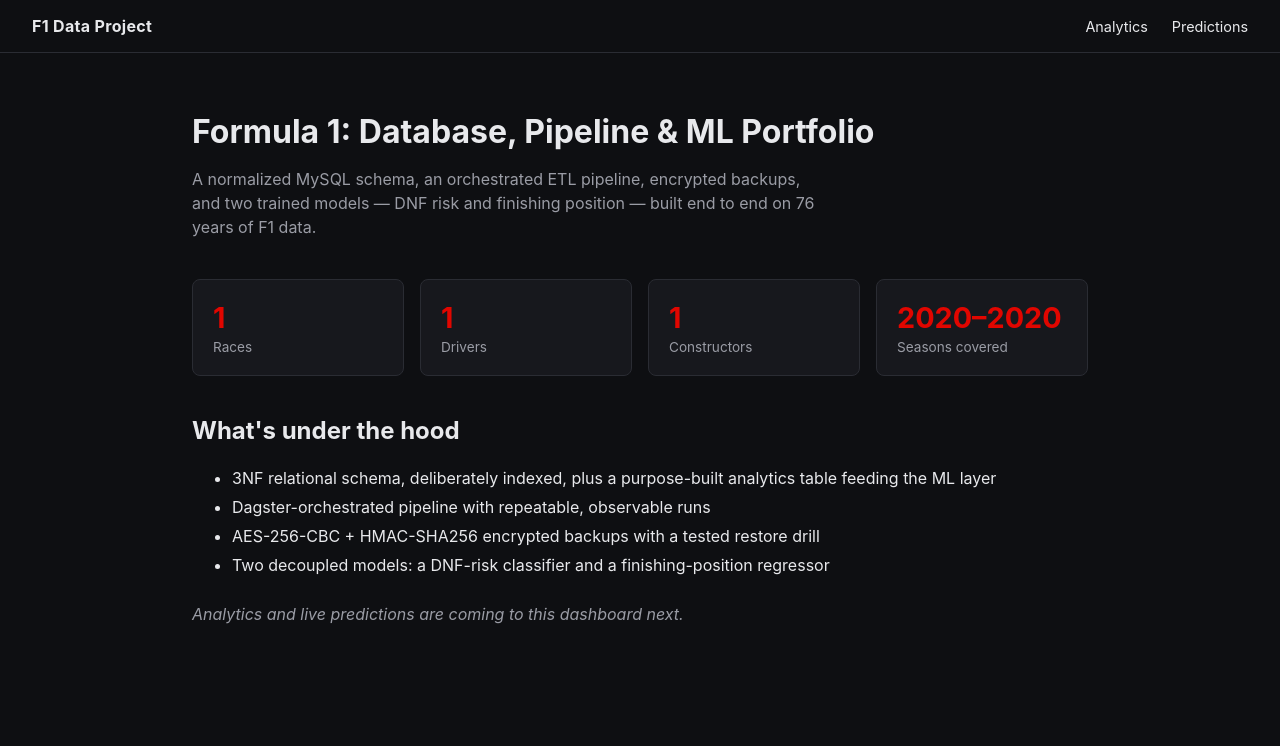
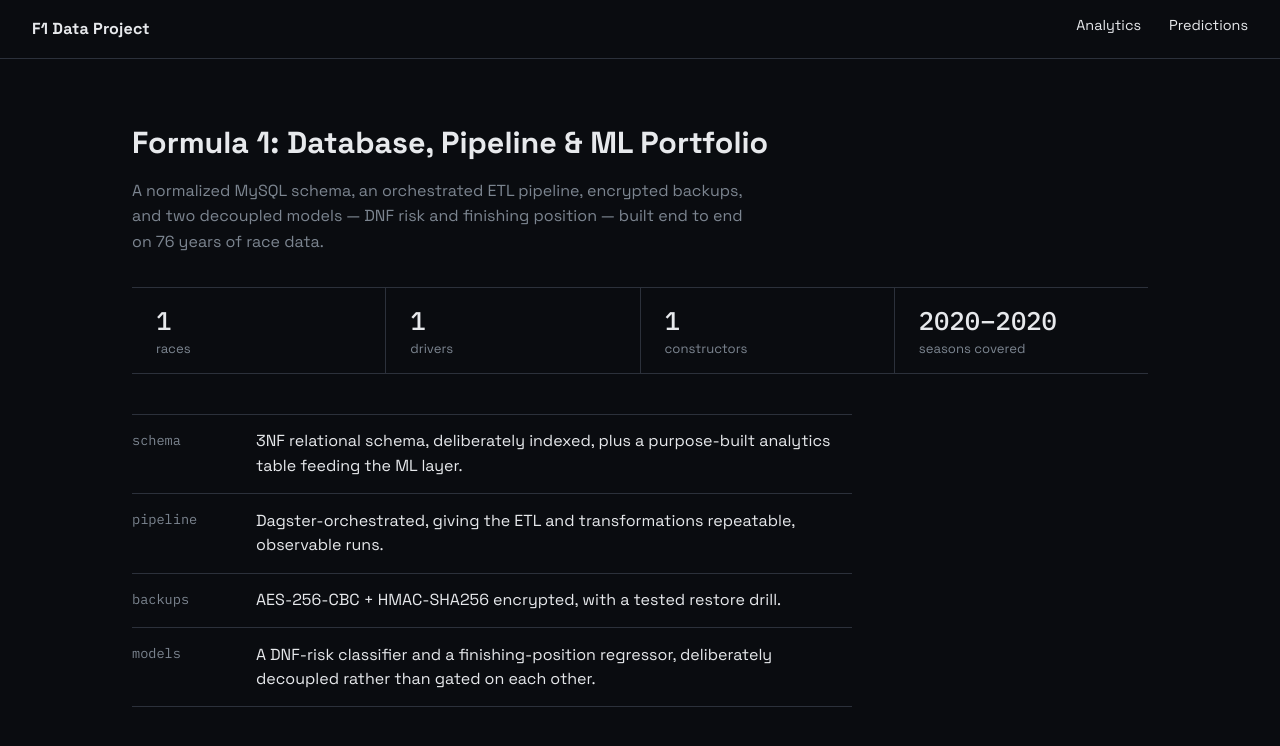
Before and after one commit to Firadwelt06/f1-data-project, a Flask app: page / in a window 1280 px wide. Shown: the top 746 px of the page. Run offline with Flask 3, Linux system fonts and the light colour scheme; tables that the repository leaves empty or names only in its code hold one stand-in row (values such as "Sample post"); some libraries are stand-ins or nearby versions.

Commit message:
style: Update CSS variables and improve layout for better readability and aesthetics fix: Correct driver selection logic in head-to-head analysis fix: Update font color and style in pit stops chart feat: Integrate Google Fonts for improved typography across templates refactor: Enhance index page structure and content clarity style: Highlight predicted values in hypothetical predictions

```diff
--- a/dashboard/static/css/style.css
+++ b/dashboard/static/css/style.css
@@ -1,10 +1,17 @@
 :root {
-    --bg: #0e0f12;
-    --panel: #17181d;
-    --border: #2a2c33;
-    --text: #e8e9ec;
-    --muted: #9a9ca5;
-    --accent: #e10600; /* F1 red */
+    --bg: #0A0C10;
+    --panel: #14171D;
+    --border: #2C313B;
+    --text: #E7E9EC;
+    --muted: #7C8590;
+    --accent: #C400FF;   /* fastest-lap purple — reserved for model output, never decoration */
+    --error: #FF5F5F;
+    --font-sans: 'Space Grotesk', -apple-system, "Segoe UI", sans-serif;
+    --font-mono: 'IBM Plex Mono', 'SFMono-Regular', Consolas, monospace;
+}
+
+@media (prefers-reduced-motion: reduce) {
+    * { transition: none !important; animation: none !important; }
 }
 
 * { box-sizing: border-box; }
@@ -13,8 +20,13 @@ body {
     margin: 0;
     background: var(--bg);
     color: var(--text);
-    font-family: -apple-system, "Segoe UI", Roboto, Helvetica, Arial, sans-serif;
+    font-family: var(--font-sans);
 }
+
+a { color: inherit; }
+:focus-visible { outline: 2px solid var(--accent); outline-offset: 2px; }
+
+/* ---------- Nav ---------- */
 
 .topnav {
     display: flex;
@@ -25,52 +37,176 @@ body {
 }
 
 .brand {
-    color: var(--text);
     text-decoration: none;
     font-weight: 700;
-    letter-spacing: 0.02em;
+    letter-spacing: 0.01em;
 }
 
-.nav-links { display: flex; gap: 1.5rem; }
+.nav-links { display: flex; gap: 1.75rem; }
 
-.content { max-width: 960px; margin: 0 auto; padding: 2rem; }
+.nav-link {
+    text-decoration: none;
+    font-size: 0.9rem;
+    padding-bottom: 0.35rem;
+    border-bottom: 2px solid transparent;
+    transition: border-color 0.15s ease, color 0.15s ease;
+}
+.nav-link:hover { border-bottom-color: var(--accent); }
+.nav-link.disabled { color: var(--muted); cursor: default; pointer-events: none; }
 
-.hero { margin-bottom: 2.5rem; }
-.hero h1 { font-size: 2rem; margin-bottom: 0.5rem; }
+.content { max-width: 1080px; margin: 0 auto; padding: 2.5rem 2rem; }
+
+/* ---------- Landing: session header + info strip + spec list ---------- */
+
+.session-header { max-width: 640px; margin-bottom: 2rem; }
+.session-header h1 { font-size: 1.9rem; line-height: 1.25; margin-bottom: 0.75rem; }
+
+.subtitle { color: var(--muted); max-width: 620px; line-height: 1.6; }
+
+.info-strip {
+    display: flex;
+    border-top: 1px solid var(--border);
+    border-bottom: 1px solid var(--border);
+    margin-bottom: 2.5rem;
+}
+
+.info-strip .cell {
+    flex: 1;
+    padding: 1rem 1.5rem;
+    display: flex;
+    flex-direction: column;
+    gap: 0.2rem;
+    border-left: 1px solid var(--border);
+}
+.info-strip .cell:first-child { border-left: none; }
+
+.cell-value { font-family: var(--font-mono); font-size: 1.6rem; font-weight: 500; }
+.cell-label { color: var(--muted); font-size: 0.82rem; }
+
+.spec-list { max-width: 720px; }
+
+.spec-row {
+    display: flex;
+    gap: 1.5rem;
+    padding: 0.9rem 0;
+    border-top: 1px solid var(--border);
+}
+.spec-row:last-child { border-bottom: 1px solid var(--border); }
+
+.spec-label {
+    font-family: var(--font-mono);
+    color: var(--muted);
+    font-size: 0.85rem;
+    flex: 0 0 100px;
+    padding-top: 0.1rem;
+}
+.spec-row p { margin: 0; line-height: 1.55; }
+
+/* ---------- Stat cards (landing counts share this shape with hypothetical's model output) ---------- */
 
 .stats-grid {
     display: grid;
     grid-template-columns: repeat(auto-fit, minmax(160px, 1fr));
-    gap: 1rem;
-    margin-bottom: 2.5rem;
+    gap: 1px;
+    background: var(--border);
+    margin: 1.5rem 0;
 }
 
 .stat-card {
-    background: var(--panel);
-    border: 1px solid var(--border);
-    border-radius: 8px;
-    padding: 1.25rem;
+    background: var(--bg);
+    padding: 1.1rem 1.25rem;
     display: flex;
     flex-direction: column;
-    gap: 0.25rem;
+    gap: 0.3rem;
 }
 
-.stat-value {
-    font-size: 1.8rem;
-    font-weight: 700;
-    color: var(--accent);
+.stat-value { font-family: var(--font-mono); font-size: 1.6rem; font-weight: 500; }
+.stat-value.stat-value--accent { color: var(--accent); }
+.stat-label { color: var(--muted); font-size: 0.82rem; }
+
+/* ---------- Hub link rows (analytics/predictions landing pages) ---------- */
+
+.link-grid { display: flex; flex-direction: column; margin-top: 1.5rem; }
+
+.link-card {
+    display: block;
+    text-decoration: none;
+    color: var(--text);
+    padding: 1rem 1.25rem;
+    border-top: 1px solid var(--border);
+    border-left: 2px solid transparent;
+    transition: border-left-color 0.15s ease, background 0.15s ease;
+}
+.link-grid .link-card:last-child { border-bottom: 1px solid var(--border); }
+.link-card:hover { border-left-color: var(--accent); background: rgba(196, 0, 255, 0.04); }
+.link-card h3 { margin: 0 0 0.3rem; font-size: 1rem; font-weight: 500; }
+.link-card p { margin: 0; color: var(--muted); font-size: 0.85rem; line-height: 1.5; }
+
+.link-card.disabled-card { opacity: 0.45; cursor: default; }
+.link-card.disabled-card:hover { border-left-color: transparent; background: none; }
+
+/* ---------- Data tables (timing-tower style) ---------- */
+
+.data-table {
+    width: 100%;
+    border-collapse: collapse;
+    margin-top: 1.25rem;
+    font-family: var(--font-mono);
+    font-size: 0.88rem;
 }
 
-.stat-label { color: var(--muted); font-size: 0.85rem; }
+.data-table th, .data-table td {
+    padding: 0.55rem 0.9rem;
+    text-align: left;
+    border-bottom: 1px solid var(--border);
+}
 
-.story ul { line-height: 1.8; color: var(--text); }
-.coming-soon { color: var(--muted); font-style: italic; margin-top: 1.5rem; }
+.data-table th {
+    font-family: var(--font-sans);
+    color: var(--muted);
+    font-weight: 500;
+    font-size: 0.82rem;
+    border-bottom: 1px solid var(--text);
+    user-select: none;
+    cursor: pointer;
+}
 
-.subtitle { color: var(--muted); max-width: 640px; line-height: 1.5; }
+.data-table tbody tr:hover { background: rgba(255, 255, 255, 0.03); }
 
-.nav-link { color: var(--text); text-decoration: none; font-size: 0.9rem; }
-.nav-link:hover { color: var(--accent); }
-.nav-link.disabled { color: var(--muted); cursor: default; pointer-events: none; }
+/* ---------- Forms ---------- */
+
+.filter-row, .h2h-form {
+    display: flex;
+    align-items: center;
+    gap: 0.75rem;
+    margin-top: 1rem;
+    flex-wrap: wrap;
+}
+
+.filter-row select, .h2h-form select, .h2h-form input {
+    background: var(--panel);
+    color: var(--text);
+    border: 1px solid var(--border);
+    border-radius: 2px;
+    padding: 0.45rem 0.6rem;
+    font-family: var(--font-sans);
+    font-size: 0.9rem;
+}
+
+.h2h-form button {
+    background: transparent;
+    color: var(--text);
+    border: 1px solid var(--border);
+    border-radius: 2px;
+    padding: 0.45rem 1rem;
+    cursor: pointer;
+    font-family: var(--font-sans);
+    font-weight: 500;
+    transition: border-color 0.15s ease, color 0.15s ease;
+}
+.h2h-form button:hover { border-color: var(--accent); color: var(--accent); }
+
+/* ---------- Misc ---------- */
 
 .back-link {
     display: inline-block;
--- a/dashboard/templates/analytics/head_to_head.html
+++ b/dashboard/templates/analytics/head_to_head.html
@@ -42,7 +42,7 @@
         const currentSelected = Number(driver2Select.value || 0);
         const candidateList = !selectedDriver1
             ? allDrivers
-            : (driverSharedRaceMap[selectedDriver1] ?? []);
+            : (driverSharedRaceMap[String(selectedDriver1)] ?? []);
 
         driver2Select.innerHTML = '<option value="">Driver 2</option>';
 
@@ -100,11 +100,11 @@
         x: ['{{ result.driver1_forename }} {{ result.driver1_surname }}', '{{ result.driver2_forename }} {{ result.driver2_surname }}'],
         y: [{{ result.driver1_ahead }}, {{ result.driver2_ahead }}],
         type: 'bar',
-        marker: { color: '#e10600' },
+        marker: { color: '#7C8590' },
     }], {
         paper_bgcolor: 'transparent',
         plot_bgcolor: 'transparent',
-        font: { color: '#e8e9ec' },
+        font: { color: '#E7E9EC', family: 'IBM Plex Mono' },
         margin: { t: 20 },
         yaxis: { title: 'Races finished ahead' },
     }, { responsive: true });
--- a/dashboard/templates/analytics/pit_stops.html
+++ b/dashboard/templates/analytics/pit_stops.html
@@ -61,7 +61,7 @@
     ], {
         paper_bgcolor: 'transparent',
         plot_bgcolor: 'transparent',
-        font: { color: '#e8e9ec' },
+        font: { color: '#E7E9EC', family: 'IBM Plex Mono' },
         margin: { t: 20, r: 60 },
         xaxis: { title: 'Season' },
         yaxis: { title: 'Avg duration (s)', side: 'left' },
--- a/dashboard/templates/base.html
+++ b/dashboard/templates/base.html
@@ -4,10 +4,10 @@
     <meta charset="UTF-8">
     <meta name="viewport" content="width=device-width, initial-scale=1.0">
     <title>{% block title %}F1 Data Engineering Portfolio{% endblock %}</title>
+    <link rel="preconnect" href="https://fonts.googleapis.com">
+    <link rel="preconnect" href="https://fonts.gstatic.com" crossorigin>
+    <link href="https://fonts.googleapis.com/css2?family=Space+Grotesk:wght@400;500;700&family=IBM+Plex+Mono:wght@400;500;600&display=swap" rel="stylesheet">
     <link rel="stylesheet" href="{{ url_for('static', filename='css/style.css') }}">
-    <!-- Plotly loaded globally now, even though 6a has no charts yet —
-         6b and 6c will both need it, and one CDN include here is simpler
-         than adding it per-template later. -->
     <script src="https://cdn.plot.ly/plotly-2.35.2.min.js"></script>
 </head>
 <body>
--- a/dashboard/templates/index.html
+++ b/dashboard/templates/index.html
@@ -3,42 +3,50 @@
 {% block title %}F1 Data Engineering Portfolio{% endblock %}
 
 {% block content %}
-<section class="hero">
+<section class="session-header">
     <h1>Formula 1: Database, Pipeline &amp; ML Portfolio</h1>
     <p class="subtitle">
         A normalized MySQL schema, an orchestrated ETL pipeline, encrypted
-        backups, and two trained models — DNF risk and finishing position —
-        built end to end on 76 years of F1 data.
+        backups, and two decoupled models — DNF risk and finishing position —
+        built end to end on 76 years of race data.
     </p>
 </section>
 
-<section class="stats-grid">
-    <div class="stat-card">
-        <span class="stat-value">{{ stats.race_count }}</span>
-        <span class="stat-label">Races</span>
+<section class="info-strip">
+    <div class="cell">
+        <span class="cell-value">{{ stats.race_count }}</span>
+        <span class="cell-label">races</span>
     </div>
-    <div class="stat-card">
-        <span class="stat-value">{{ stats.driver_count }}</span>
-        <span class="stat-label">Drivers</span>
+    <div class="cell">
+        <span class="cell-value">{{ stats.driver_count }}</span>
+        <span class="cell-label">drivers</span>
     </div>
-    <div class="stat-card">
-        <span class="stat-value">{{ stats.constructor_count }}</span>
-        <span class="stat-label">Constructors</span>
+    <div class="cell">
+        <span class="cell-value">{{ stats.constructor_count }}</span>
+        <span class="cell-label">constructors</span>
     </div>
-    <div class="stat-card">
-        <span class="stat-value">{{ stats.first_year }}&ndash;{{ stats.last_year }}</span>
-        <span class="stat-label">Seasons covered</span>
+    <div class="cell">
+        <span class="cell-value">{{ stats.first_year }}&ndash;{{ stats.last_year }}</span>
+        <span class="cell-label">seasons covered</span>
     </div>
 </section>
 
-<section class="story">
-    <h2>What's under the hood</h2>
-    <ul>
-        <li>3NF relational schema, deliberately indexed, plus a purpose-built analytics table feeding the ML layer</li>
-        <li>Dagster-orchestrated pipeline with repeatable, observable runs</li>
-        <li>AES-256-CBC + HMAC-SHA256 encrypted backups with a tested restore drill</li>
-        <li>Two decoupled models: a DNF-risk classifier and a finishing-position regressor</li>
-    </ul>
-    <p class="coming-soon">Analytics and live predictions are coming to this dashboard next.</p>
+<section class="spec-list">
+    <div class="spec-row">
+        <span class="spec-label">schema</span>
+        <p>3NF relational schema, deliberately indexed, plus a purpose-built analytics table feeding the ML layer.</p>
+    </div>
+    <div class="spec-row">
+        <span class="spec-label">pipeline</span>
+        <p>Dagster-orchestrated, giving the ETL and transformations repeatable, observable runs.</p>
+    </div>
+    <div class="spec-row">
+        <span class="spec-label">backups</span>
+        <p>AES-256-CBC + HMAC-SHA256 encrypted, with a tested restore drill.</p>
+    </div>
+    <div class="spec-row">
+        <span class="spec-label">models</span>
+        <p>A DNF-risk classifier and a finishing-position regressor, deliberately decoupled rather than gated on each other.</p>
+    </div>
 </section>
 {% endblock %}
--- a/dashboard/templates/predictions/hypothetical.html
+++ b/dashboard/templates/predictions/hypothetical.html
@@ -40,15 +40,15 @@
 {% if result %}
 <div class="stats-grid" style="margin-top: 1.5rem;">
     <div class="stat-card">
-        <span class="stat-value">{{ result.predicted_finish_position }}</span>
+        <span class="stat-value stat-value--accent">{{ result.predicted_finish_position }}</span>
         <span class="stat-label">Predicted finish position</span>
     </div>
     <div class="stat-card">
-        <span class="stat-value">{{ (result.dnf_probability * 100) | round(1) }}%</span>
+        <span class="stat-value stat-value--accent">{{ (result.dnf_probability * 100) | round(1) }}%</span>
         <span class="stat-label">DNF probability</span>
     </div>
     <div class="stat-card">
-        <span class="stat-value">{{ "High" if result.dnf_label else "Low" }}</span>
+        <span class="stat-value stat-value--accent">{{ "High" if result.dnf_label else "Low" }}</span>
         <span class="stat-label">DNF risk flag (threshold {{ result.dnf_threshold }})</span>
     </div>
 </div>
```
Also changed, not shown: other parts of dashboard/static/css/style.css (+14 -87 lines).
